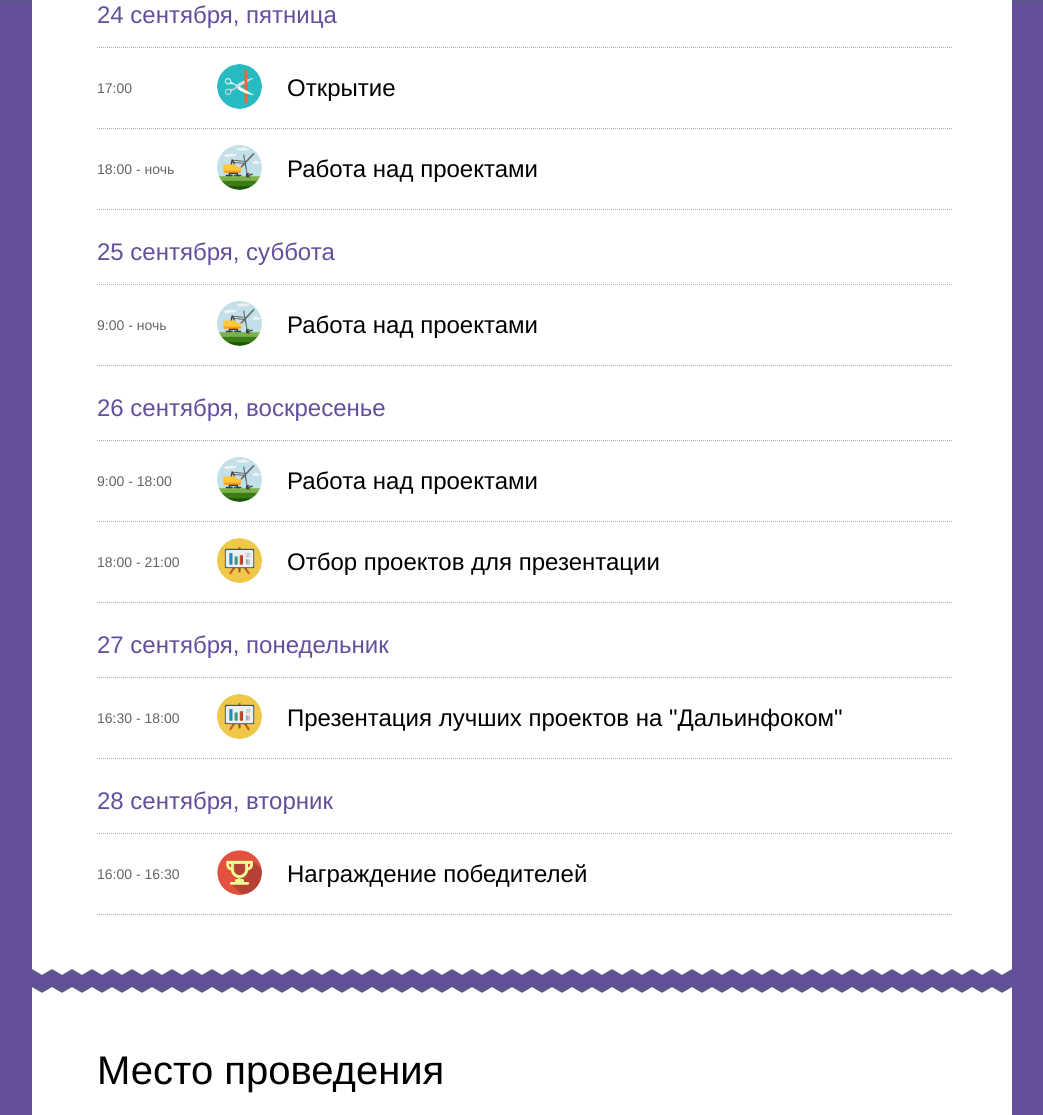
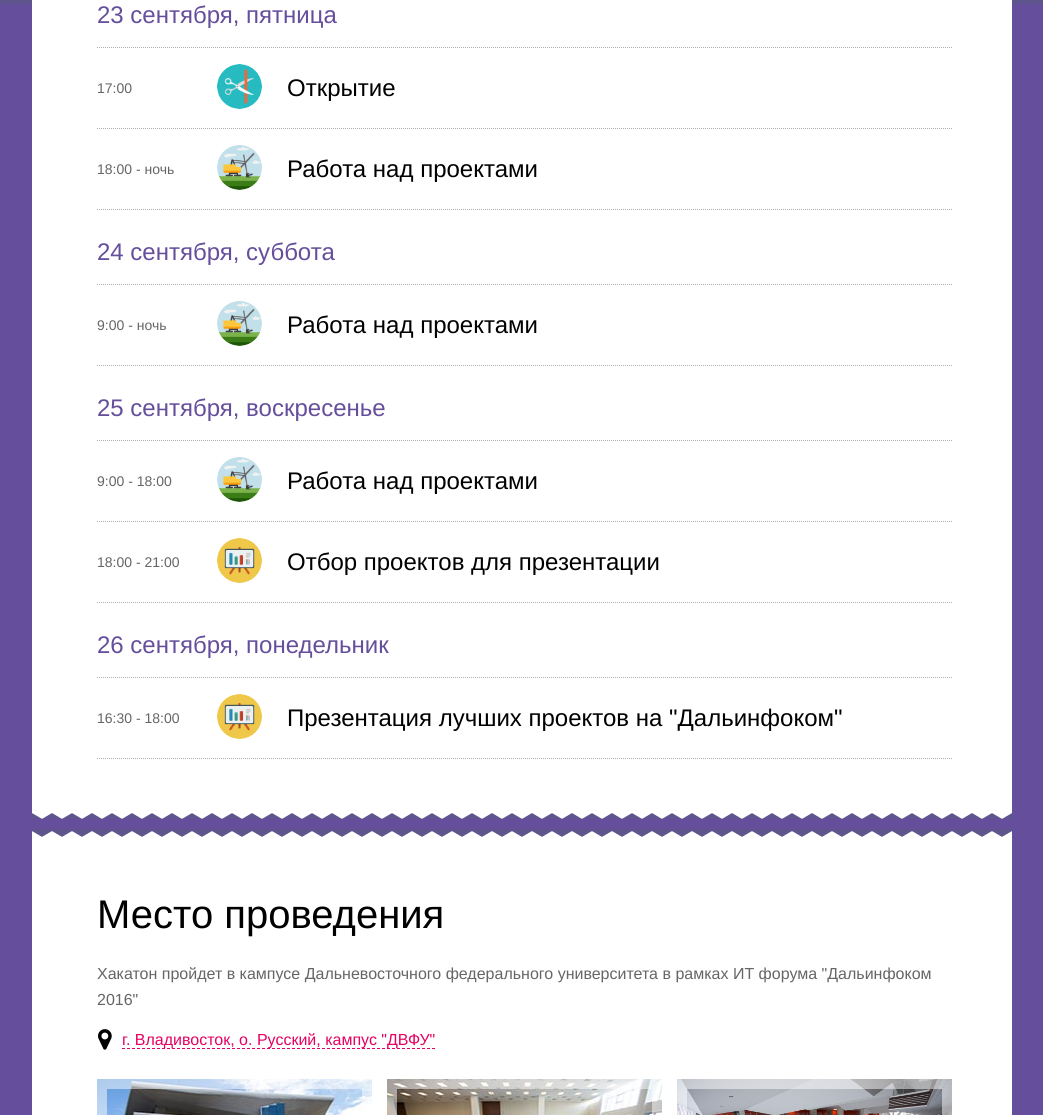
Before and after one commit to daniilr/vlhack, a website: page index.html in a window 1280 px wide. Shown: the part 662-1777 px from the top of the page, without its empty margins (118-1161 px from the left). Drawn offline with Linux system fonts and the light colour scheme; files that its build step writes are made by us from their sources.

Commit message:
поправил даты

```diff
--- a/index.html
+++ b/index.html
@@ -44,7 +44,7 @@
 
 
 			<div class="schedule">
-				<p class="schedule__date">24 сентября, пятница</p>
+				<p class="schedule__date">23 сентября, пятница</p>
 				<ul class="schedule__list">
 					<li class="schedule-item">
 						<div class="schedule-item__time">17:00</div>
@@ -64,7 +64,7 @@
 				<!-- <span class="schedule__more link">Далее<i class="fa fa-chevron-down"></i></span> -->
 			</div><!-- /schedule-->
 			<div class="schedule">
-				<p class="schedule__date">25 сентября, суббота</p>
+				<p class="schedule__date">24 сентября, суббота</p>
 				<ul class="schedule__list">
 					<li class="schedule-item">
 						<div class="schedule-item__time">9:00 - ночь</div>
@@ -77,7 +77,7 @@
 				<!-- <span class="schedule__more link">Далее<i class="fa fa-chevron-down"></i></span> -->
 			</div><!-- /schedule-->
 			<div class="schedule">
-				<p class="schedule__date">26 сентября, воскресенье</p>
+				<p class="schedule__date">25 сентября, воскресенье</p>
 				<ul class="schedule__list">
 					<li class="schedule-item">
 						<div class="schedule-item__time">9:00 - 18:00</div>
@@ -97,26 +97,13 @@
 				<!-- <span class="schedule__more link">Далее<i class="fa fa-chevron-down"></i></span> -->
 			</div><!-- /schedule-->
 			<div class="schedule">
-				<p class="schedule__date">27 сентября, понедельник</p>
+				<p class="schedule__date">26 сентября, понедельник</p>
 				<ul class="schedule__list">
 					<li class="schedule-item">
 						<div class="schedule-item__time">16:30 - 18:00</div>
 						<div class="schedule-item__avatar"><img src="img/events/presentation.png" alt=""/></div>
 						<div class="schedule-item__data">
 							<p class="schedule-item__data-title">Презентация лучших проектов на "Дальинфоком"</p>
-						</div>
-					</li><!--/schedule-item -->
-				</ul>
-				<!-- <span class="schedule__more link">Далее<i class="fa fa-chevron-down"></i></span> -->
-			</div><!-- /schedule-->
-			<div class="schedule">
-				<p class="schedule__date">28 сентября, вторник</p>
-				<ul class="schedule__list">
-					<li class="schedule-item">
-						<div class="schedule-item__time">16:00 - 16:30</div>
-						<div class="schedule-item__avatar"><img src="img/events/price.png" alt=""/></div>
-						<div class="schedule-item__data">
-							<p class="schedule-item__data-title">Награждение победителей</p>
 						</div>
 					</li><!--/schedule-item -->
 				</ul>
--- a/js/main.js
+++ b/js/main.js
@@ -1,4 +1,4 @@
-/*! vlhack - v - 2016-08-23
+/*! vlhack - v - 2016-09-02
 * Copyright (c) 2016 ; Licensed  */
 /**
  * Created by Work-nekki on 13/03/14.
```
Also changed, not shown: js/main.min.js.
